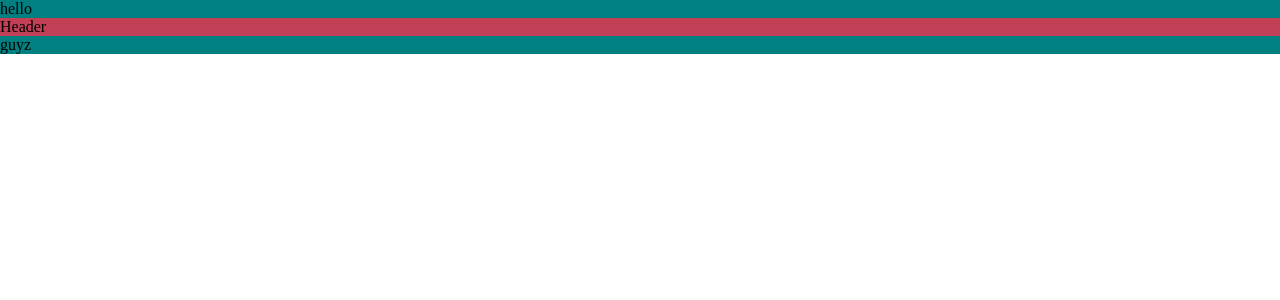
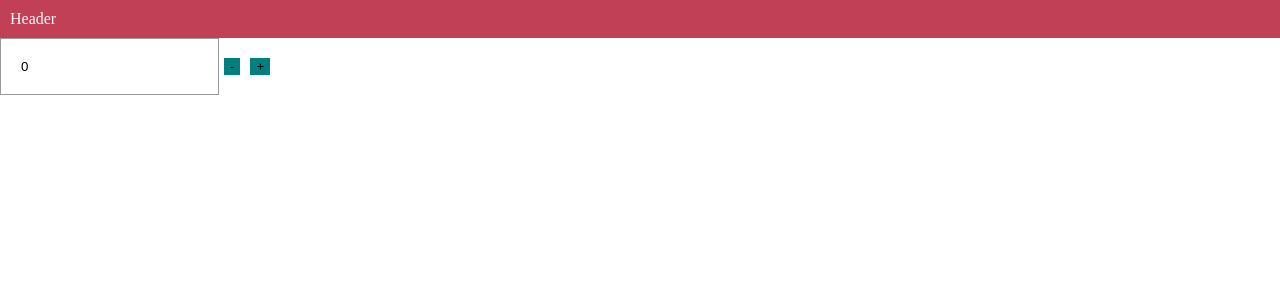
Before and after one commit to Deeksha-Singh1/ReactJs-Practice, a React (Create React App) app in the folder myapp/: page / in a window 1280 px wide. Shown: the top 300 px of the page. Built offline with nearby package versions, Linux system fonts and the light colour scheme.

Commit message:
react js practice

```diff
--- a/myapp/src/App.js
+++ b/myapp/src/App.js
@@ -1,11 +1,13 @@
 import './App.css';
 import Header from './Components/Header'
+import Home from './Components/Home';
 
 
 function App() {
   return (
   <div>
-    hello <Header/> guyz
+   <Header/>
+    <Home/>
   </div>
   );
 }
--- a/myapp/src/Components/Header.css
+++ b/myapp/src/Components/Header.css
@@ -1,7 +1,12 @@
 nav{
   background-color: rgb(194, 64, 85);
+  color: aliceblue;
+  padding: 10px;
 }
 
-div{
+.btn{
+  padding: 20;
+  border:black;
   background-color: teal;
+  margin: 5px;
 }
--- /dev/null
+++ b/myapp/src/Components/Home.jsx
@@ -0,0 +1,31 @@
+import React,{useState} from 'react';
+
+
+
+function Home() {
+
+const [inputValue, setInputValue] = useState(0);
+
+const increment = ()=>{
+  setInputValue(inputValue+1) ;
+};
+
+const decrement =()=>{
+  setInputValue(inputValue-1) ;
+};
+  return (
+    <div>
+       <input
+        style={{padding:20, border:"1px solid rgba(0,0,0,0.4" }} type="number" placeholder='Enter text'
+        value={inputValue}
+        readOnly
+       />
+
+       <button className="btn" onClick={decrement}  >-</button>
+       <button className="btn"  onClick={increment}>+</button>
+
+    </div>
+  );
+}
+
+export default Home;
```
